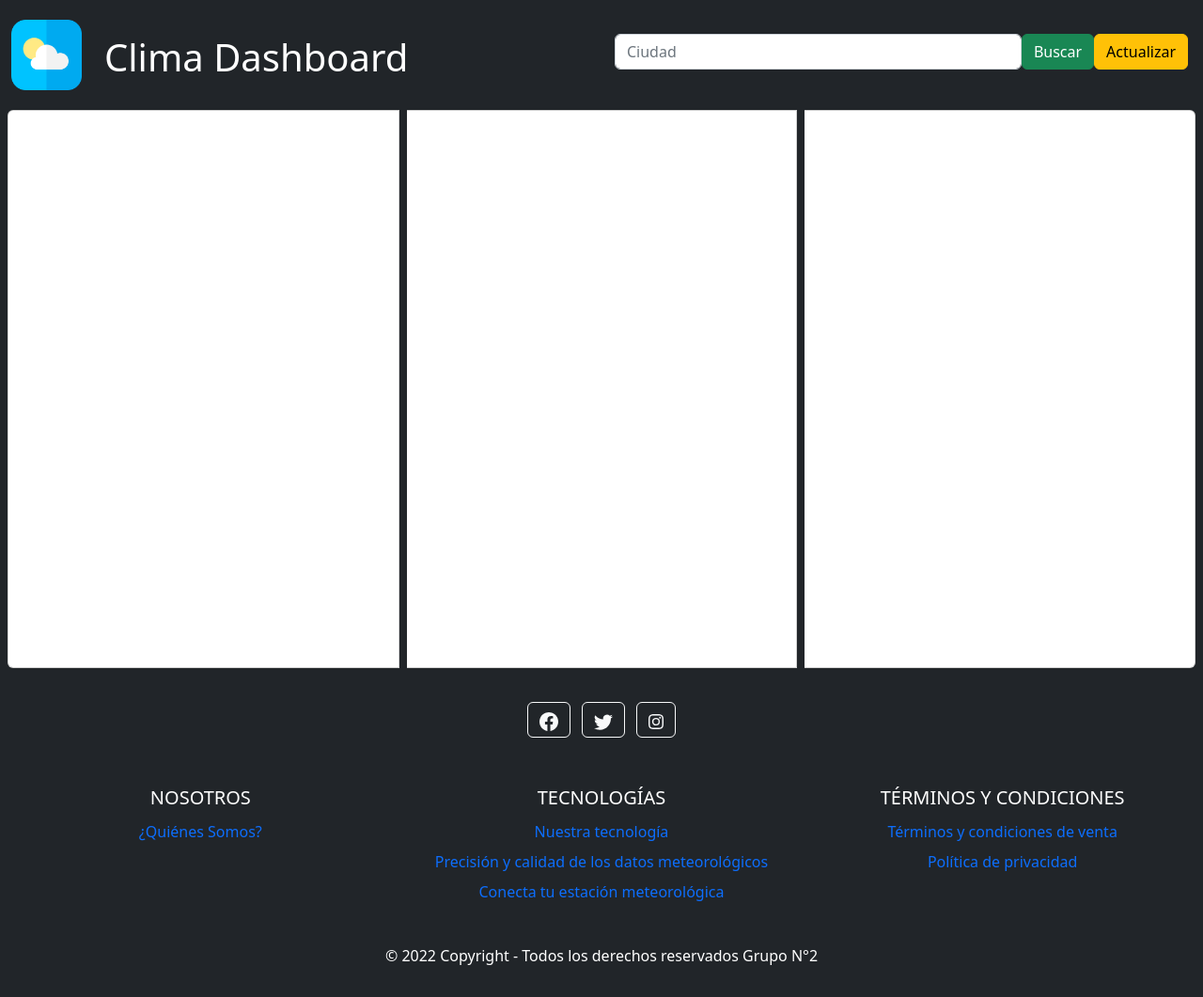
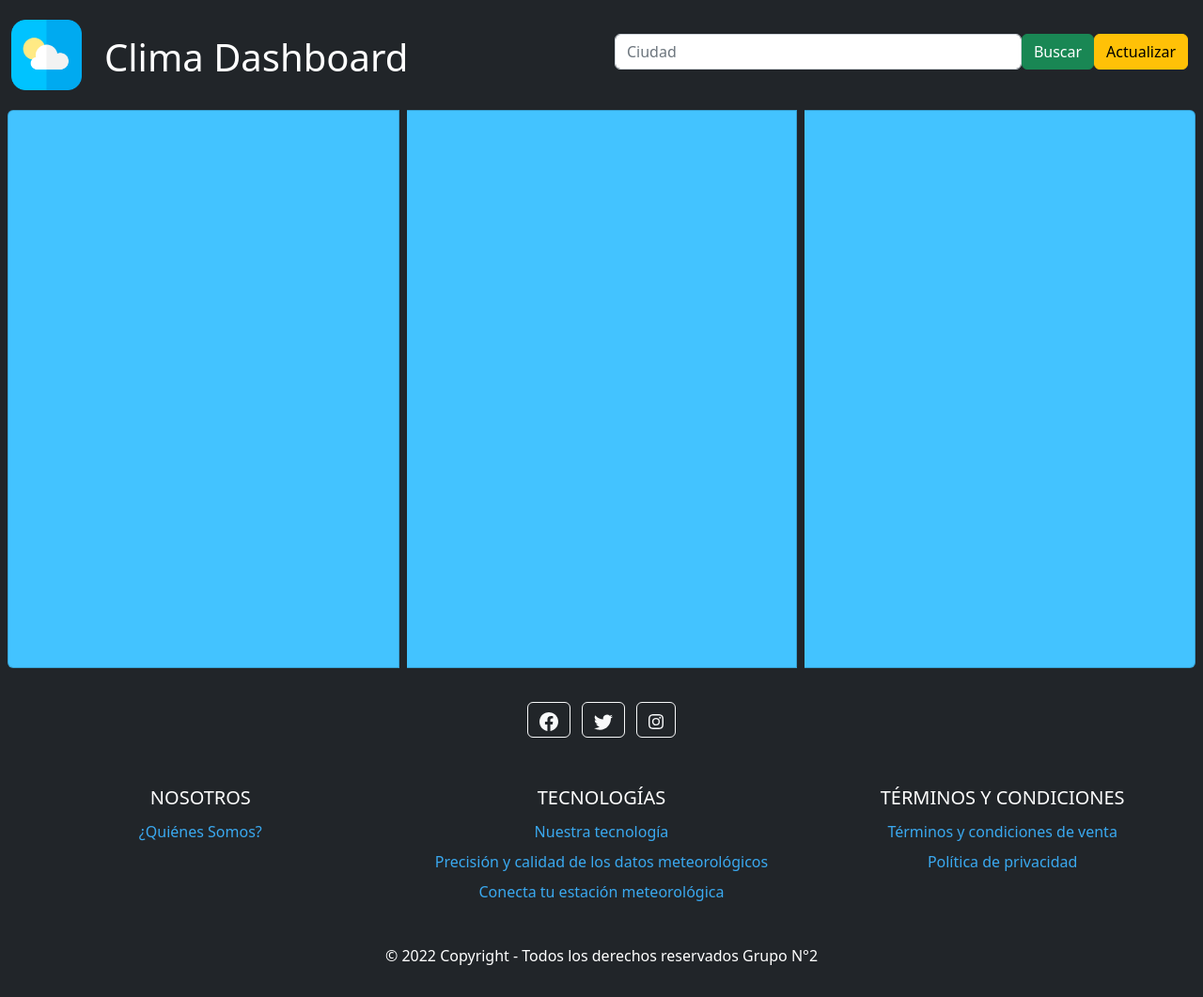
Before and after one commit to DiegoLetelier/DashboardBootcamp, a plain HTML site: page index.html in a window 1280 px wide. Shown: the top 1061 px of the page at 94% size. Drawn offline with nearby package versions, Linux system fonts and the light colour scheme.

Commit message:
color tarjetas

```diff
--- a/assets/js/main.js
+++ b/assets/js/main.js
@@ -107,9 +107,10 @@ function nextDays(){
             /* let date = day + '/' + month + '/' + year; */
 
             html = html + `
-            <div class="card mt-2 ms-5">
-            <div class="card-header">
-            <h5 class="card-text">${ dayOfWeek } ${ day } de ${ month }</h5>
+            <div class="container">
+            <div class="card mt-2" style="background-color:#43C3FF;">
+            <div class="card-header >
+            <h5 class="card-text .bg-secondary.bg-gradientLos" >${ dayOfWeek } ${ day } de ${ month }</h5>
             </div>
             <div class="card-body">
             <h2 class="card-text">${ Math.round(respuestaDias[i].temp.day) } °C</h2>
@@ -123,6 +124,7 @@ function nextDays(){
             </div>
             </div>
             </div>
+            </div>
             `;
         }
         cards.innerHTML = html;
--- a/index.html
+++ b/index.html
@@ -38,10 +38,10 @@
 
     <!-- Main Container -->
 
-    <div class="card-group m-2 gap-2">
+    <div class="card-group m-2 gap-2" >
 
-        <div class="card">
-           <div class="card-body ms-5">
+        <div class="card" style="background-color:#43C3FF;">
+           <div class="card-body ms-2">
 
                 <p class="fs-1 fw-bold" id="ciudad"></p>
                 <div><span class="fs-2" id="temperatura"></span></div>
@@ -59,14 +59,14 @@
 </div>
 
     <!-- MAPA -->
-            <div class="card">
+            <div class="card" style="background-color:#43C3FF;">
             <div class="card-body">
                 <div id="map" class="col p-0"></div>
             </div>
             </div>
 
         <!-- Grafico -->
-            <div class="card">
+            <div class="card" style="background-color:#43C3FF;">
                     <div class="card-body">
                             <div><span class="fecha" id="fecha"></span></div>
                                 <canvas id="myChart"></canvas>
@@ -79,7 +79,7 @@
 
 
 <!-- Tarjeta -->
-            <div id="cards" class="cards d-flex gap-3 ms-2"></div>
+            <div id="cards" class="cards d-flex gap-2 "></div>
 
 <!-- Footer -->
 <footer class="bg-dark text-center text-white">
@@ -116,13 +116,13 @@
             <div class="row">
 
                 <div class="col-4">
-                    <h5 class="text-uppercase">
+                    <h5 class="text-uppercase" ">
                         Nosotros
                     </h5>
 
                     <ul class="list-unstyled mb-0 lh-lg">
                         <li class="lista-item">
-                            <a href="" class="text-decoration-none">¿Quiénes Somos?</a>
+                            <a href="" class="text-decoration-none" style="color: #3AA9F0";> ¿Quiénes Somos?</a>
                         </li>
                     </ul>
                 </div>
@@ -134,13 +134,13 @@
 
                     <ul class="list-unstyled mb-0 lh-lg">
                         <li class="lista-item">
-                            <a href="" class="text-decoration-none">Nuestra tecnología</a>
+                            <a href="" class="text-decoration-none" style="color: #3AA9F0;">Nuestra tecnología</a>
                         </li>
                         <li class="lista-item">
-                            <a href="" class="text-decoration-none">Precisión y calidad de los datos meteorológicos</a>
+                            <a href="" class="text-decoration-none" style="color: #3AA9F0;" >Precisión y calidad de los datos meteorológicos</a>
                         </li>
                         <li class="lista-item">
-                            <a href="" class="text-decoration-none">Conecta tu estación meteorológica</a>
+                            <a href="" class="text-decoration-none" style="color: #3AA9F0;" >Conecta tu estación meteorológica</a>
                         </li>
 
                     </ul>
@@ -153,10 +153,10 @@
 
                     <ul class="list-unstyled mb-0 lh-lg">
                         <li class="lista-item">
-                            <a href="" class="text-decoration-none">Términos y condiciones de venta</a>
+                            <a href="" class="text-decoration-none" style="color: #3AA9F0;">Términos y condiciones de venta</a>
                         </li>
                         <li class="lista-item">
-                            <a href="" class="text-decoration-none">Política de privacidad</a>
+                            <a href="" class="text-decoration-none" style="color: #3AA9F0;">Política de privacidad</a>
                         </li>
                     </ul>
                 </div>
```
